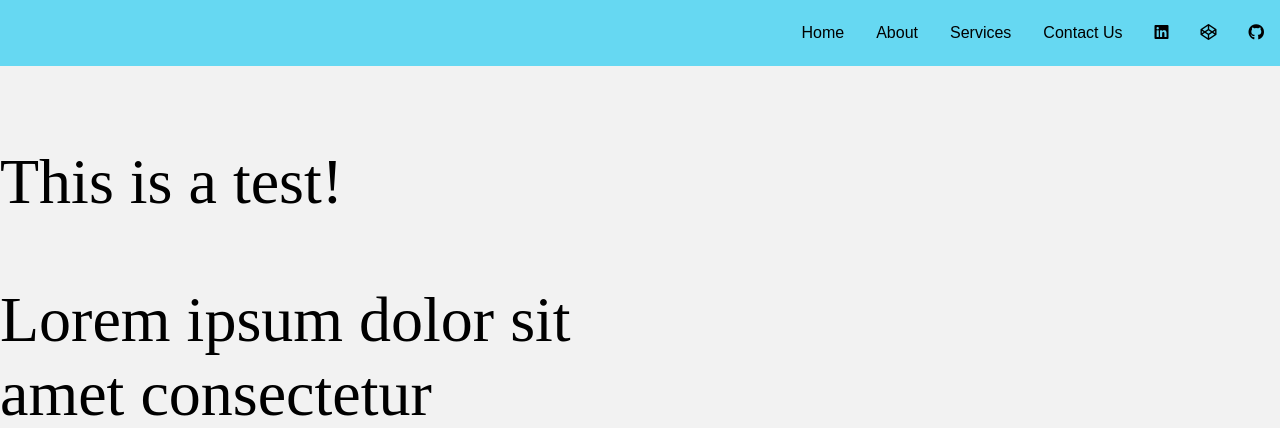
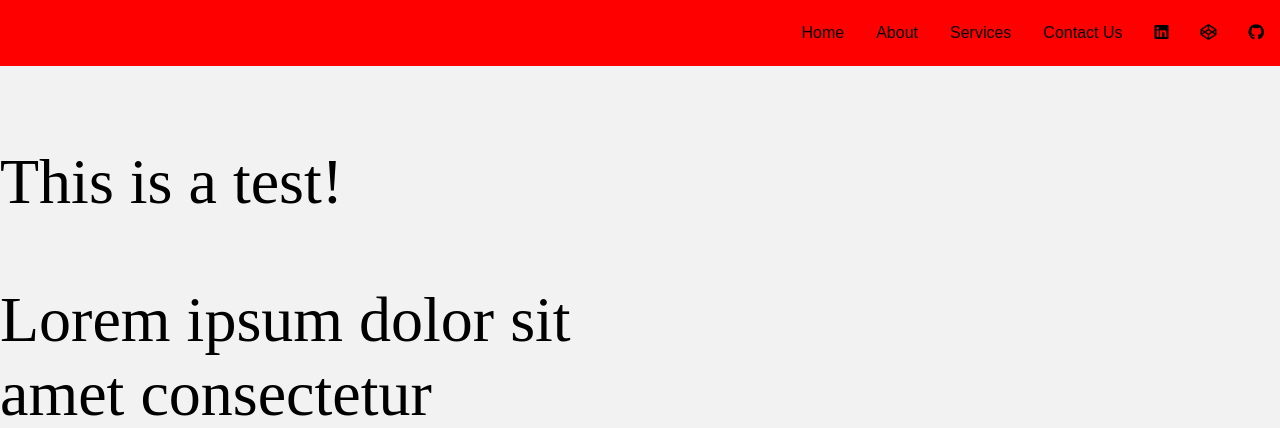
Before and after one commit to kylieCrooker/Portfolio, a PHP site: page / in a window 1280 px wide. Shown: the top 428 px of the page. Run offline with PHP 8.4, Linux system fonts and the light colour scheme; style sheets or scripts are compiled from the project's sources; some libraries are stand-ins or nearby versions.

Commit message:
Sass test 2
Changing color to red to see if it updates properly

```diff
--- a/css/header.css
+++ b/css/header.css
@@ -9,7 +9,7 @@ ul.horizontal {
   margin: 0;
   padding: 0;
   overflow: hidden;
-  background-color: #66D8F2;
+  background-color: red;
   display: flex;
   justify-content: flex-end;
 }
@@ -29,7 +29,7 @@ li.horizontal a:hover {
 }
 
 li.horizontal a.active {
-  background-color: #66D8F2;
+  background-color: red;
 }
 
 li.horizontal a.active:hover {
@@ -75,7 +75,7 @@ ul.vertical {
   margin: 0;
   padding: 0;
   overflow: hidden;
-  background-color: #66D8F2;
+  background-color: red;
   display: flex;
   flex-direction: column;
 }
@@ -95,7 +95,7 @@ li.vertical a:hover {
 }
 
 li.vertical a.active {
-  background-color: #66D8F2;
+  background-color: red;
 }
 
 li.vertical a.active:hover {
@@ -120,7 +120,7 @@ li a:hover:not(.sidebutton) {
   float: right;
   right: 0;
   top: 66px;
-  background-color: #66D8F2;
+  background-color: red;
   width: 128px;
 }
 
--- a/css/header.scss
+++ b/css/header.scss
@@ -1,4 +1,4 @@
-$lightColor1: #66D8F2;
+$lightColor1: red;
 
 header {
     /* Safari compat */
```
Also changed, not shown: 1 other file.
